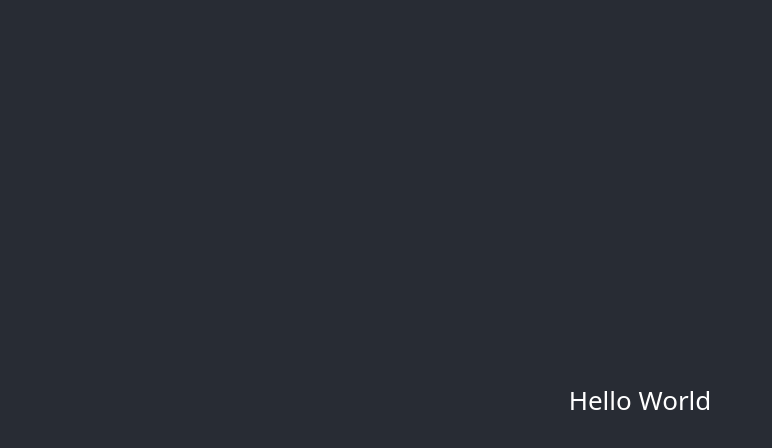
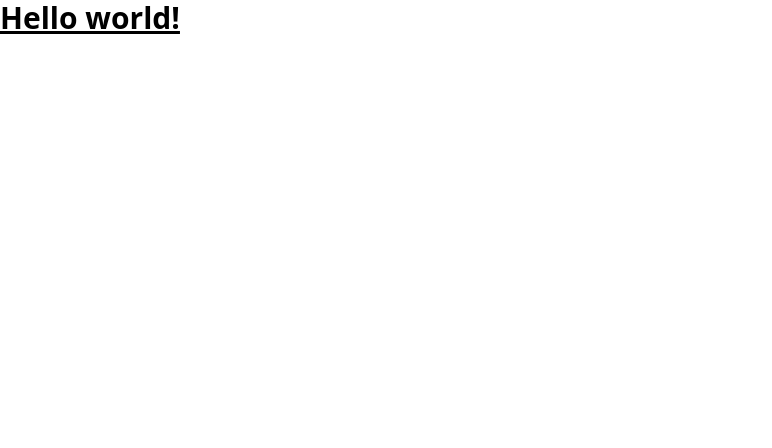
Before and after one commit to jumba23/ai-image-generator-nodeJS-openAI, a React (Create React App) app in the folder client/: page / in a window 1280 px wide. Shown: the top 448 px of the page, without its empty margins (0-772 px from the left). Built offline with nearby package versions, Linux system fonts and the light colour scheme.

Commit message:
tailwind configured

```diff
--- a/client/package.json
+++ b/client/package.json
@@ -6,6 +6,7 @@
     "@testing-library/jest-dom": "^5.16.5",
     "@testing-library/react": "^13.4.0",
     "@testing-library/user-event": "^13.5.0",
+    "prettier": "^2.8.1",
     "react": "^18.2.0",
     "react-dom": "^18.2.0",
     "react-scripts": "5.0.1",
--- a/client/src/App.css
+++ /dev/null
@@ -1,38 +0,0 @@
-.App {
-  text-align: center;
-}
-
-.App-logo {
-  height: 40vmin;
-  pointer-events: none;
-}
-
-@media (prefers-reduced-motion: no-preference) {
-  .App-logo {
-    animation: App-logo-spin infinite 20s linear;
-  }
-}
-
-.App-header {
-  background-color: #282c34;
-  min-height: 100vh;
-  display: flex;
-  flex-direction: column;
-  align-items: center;
-  justify-content: center;
-  font-size: calc(10px + 2vmin);
-  color: white;
-}
-
-.App-link {
-  color: #61dafb;
-}
-
-@keyframes App-logo-spin {
-  from {
-    transform: rotate(0deg);
-  }
-  to {
-    transform: rotate(360deg);
-  }
-}
--- a/client/src/App.js
+++ b/client/src/App.js
@@ -1,13 +1,5 @@
-import './App.css';
-
 function App() {
-  return (
-    <div className="App">
-      <header className="App-header">
-      Hello World
-        </header>
-    </div>
-  );
+  return <h1 className="text-3xl font-bold underline">Hello world!</h1>;
 }
 
 export default App;
```
Also changed, not shown: client/src/index.js (+5 -6 lines), 1 other file (tests, documents, lock files or other folders).
